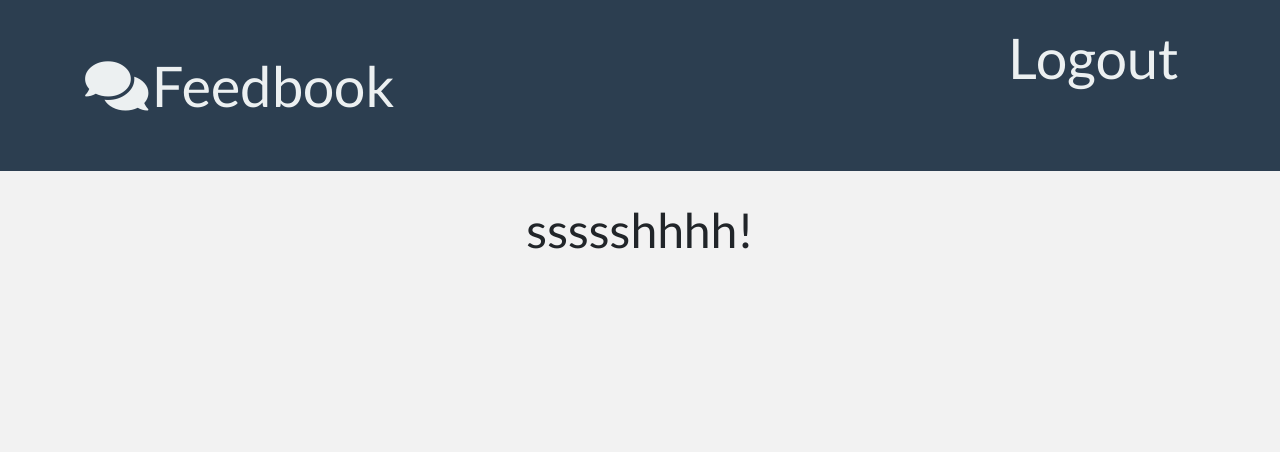
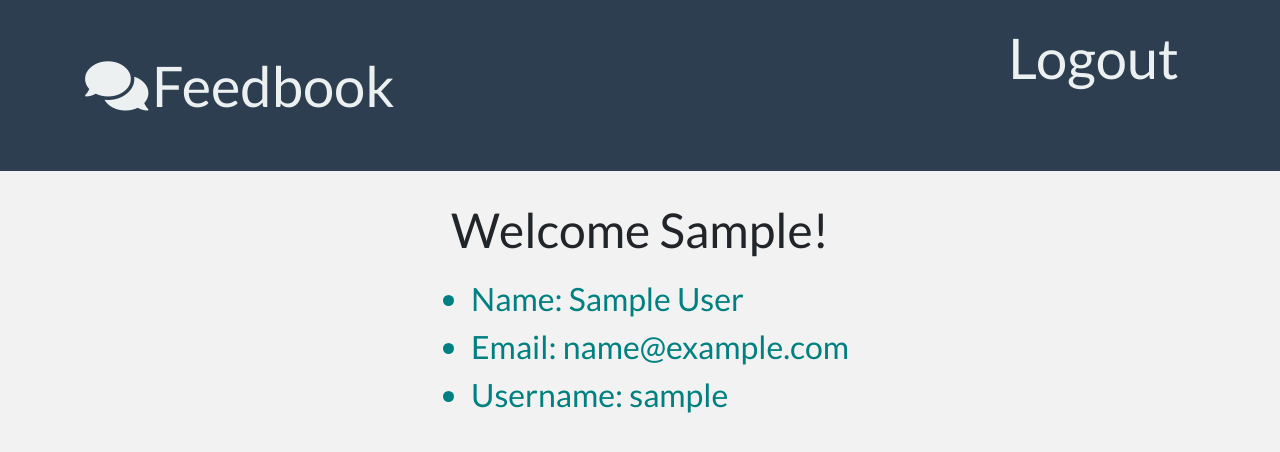
Before and after one commit to pdahal48/flask_feedback, a Flask app: template Templates/secret.html in a window 1280 px wide. Shown: the top 452 px of the page. Run offline with Flask 2, Linux system fonts and the light colour scheme; the template is opened without the code that fills it: values that come from a table or form of the project are taken from there, others are empty; the visitor is signed in with stand-in values (Sample User, id 1); data comes from the database, SQL or seed files in the repository; some libraries are stand-ins or nearby versions.

Commit message:
minor bug fixes and feedback table addded

```diff
--- a/Templates/secret.html
+++ b/Templates/secret.html
@@ -4,6 +4,26 @@
 
 {% block content %}
 
-<h1 class="display-6 text-center mt-0">ssssshhhh!</h1>
+<h1 class="display-6 text-center mt-0">Welcome {{user.first_name}}! </h1>
+
+<div class="row justify-content-center mt-3">
+    <ul>
+
+    <div class="user_info">
+        <li>
+            Name: {{user.first_name}} {{user.last_name}}
+        </li>
+        <li>
+            Email: {{user.email}}
+        </li>
+        <li>
+            Username: {{user.username}}
+        </li>
+    </div>
+</ul>
+
+</div>
+
+
 
 {% endblock %}
--- a/app.py
+++ b/app.py
@@ -38,17 +38,19 @@ def register_page():
 
         session['user_id'] = user.id
         flash(f'Welcome {first_name}!')
-        return redirect('/secret')
+        return redirect(f'/users/{user.username}')
     else:
         return render_template('register.html', form=form)
 
-@app.route('/secret')
-def secret_page():
+@app.route('/users/<username>')
+def secret_page(username):
+
+    user = User.query.filter_by(username=username).first()
 
     if 'user_id' not in session:
         return redirect('/login')
 
-    return render_template('secret.html')
+    return render_template('secret.html', user=user)
 
 
 @app.route('/login', methods=['GET', 'POST'])
@@ -64,7 +66,8 @@ def login_user():
         if user:
             flash(f'Greetings {user.first_name}!')
             session['user_id'] = user.id
-            return redirect('/secret')
+            return redirect(f'/users/{user.username}')
+
         else:
             form.username.errors = ['Invalid Username/password']
 
@@ -77,4 +80,4 @@ def logout_user():
 
     flash(f'You been logged out')
     session.pop('user_id')
-    return redirect('/')
+    return redirect('/login')
--- a/static/app.css
+++ b/static/app.css
@@ -7,3 +7,8 @@ body {
     background-color: cornflowerblue;
     font-size: 1.5rem;
 }
+
+.user_info {
+    font-size: 2rem;
+    color: teal;
+}
```
Also changed, not shown: models.py (+9 -0 lines).
